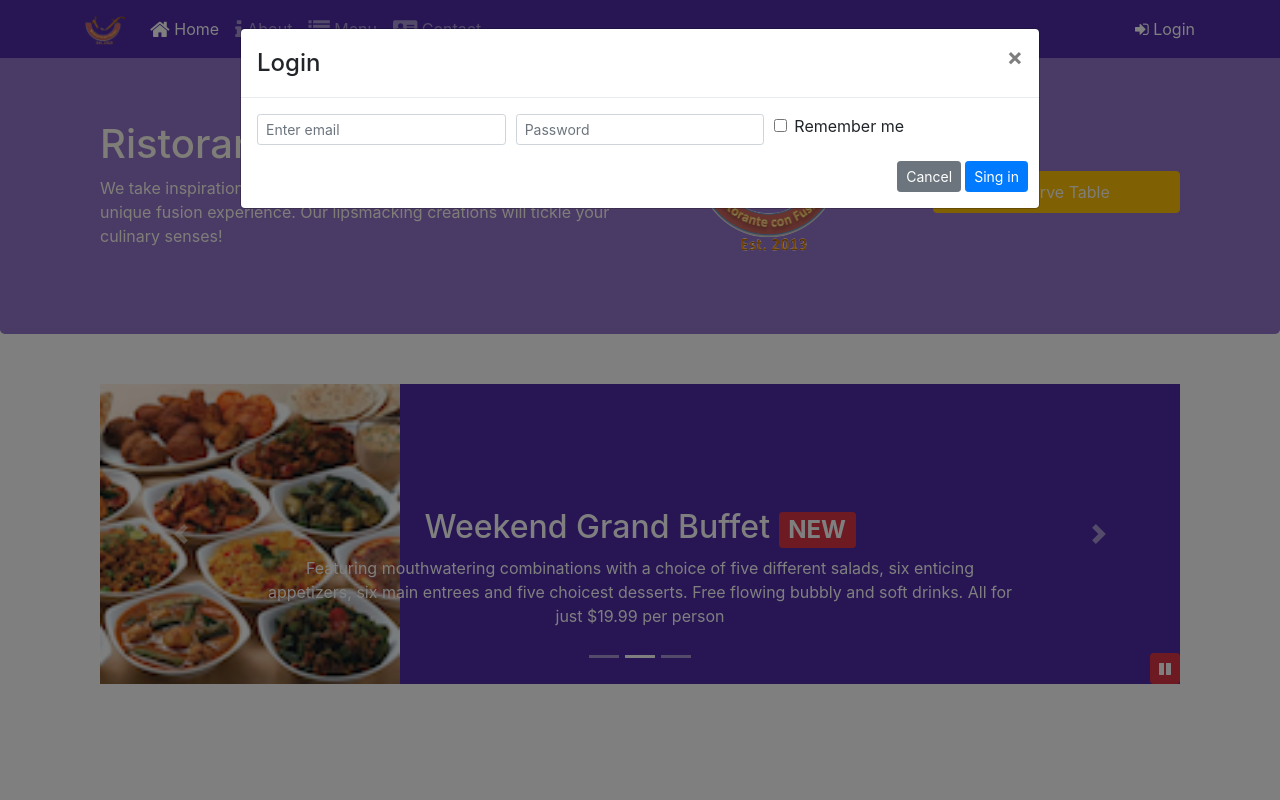
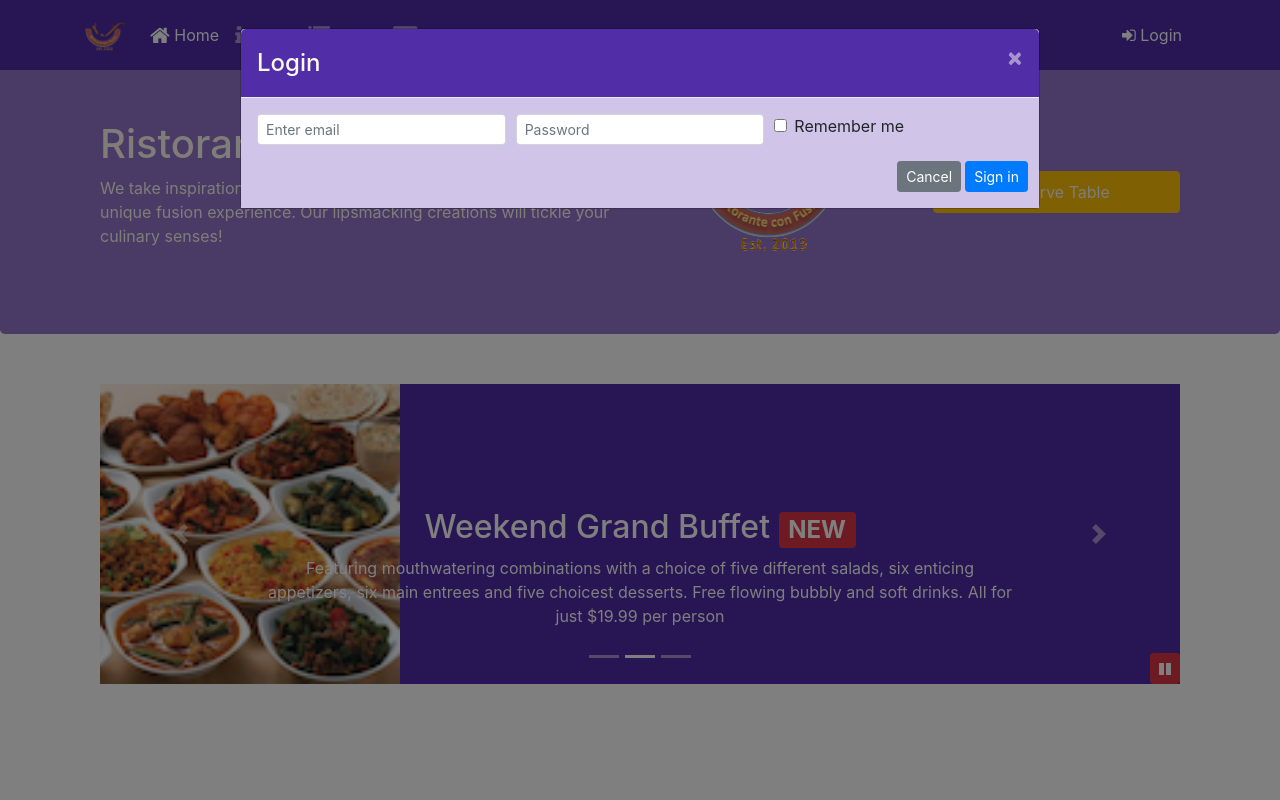
Before and after one commit to sidroniolima/conFusion, a website: page index.html in a window 1280 px wide. Both pictures are taken after a click on the link "Login". Shown: the top 800 px of the page. Drawn offline with nearby package versions, Linux system fonts and the light colour scheme.

Commit message:
Assignment 4

```diff
--- a/css/styles.scss
+++ b/css/styles.scss
@@ -79,3 +79,15 @@ body{
   position: absolute;
   bottom: 0px;
 }
+
+.modal-header {
+    background-color: $background-dark;
+    .modal-title, button
+    {
+      color: floralwhite;
+    }
+}
+
+.modal-body {
+  background-color: $background-pale;
+}
--- a/index.html
+++ b/index.html
@@ -32,7 +32,7 @@
                     <li class="nav-item"><a class="nav-link" href="./contactus.html"><span class="fa fa-address-card fa-lg"></span> Contact</a></li>
                 </ul>
                 <span class="navbar-text">
-                    <a data-toggle="modal" data-target="#loginModal">
+                    <a class="btn btn-link" id="button-sign-in">
                         <span class="fa fa-sign-in"></span>
                         Login
                     </a>
@@ -73,7 +73,7 @@
                         </div>
                         <div class="form-row">
                             <button type="button" class="btn btn-secondary btn-sm ml-auto" data-dismiss="modal">Cancel</button>
-                            <button type="submit" class="btn btn-primary btn-sm ml-1">Sing in</button>
+                            <button type="submit" class="btn btn-primary btn-sm ml-1">Sign in</button>
                         </div>
                     </form>
                 </div>
@@ -170,9 +170,8 @@
                 <div class="col-12 col-sm-3 align-self-center">
                     <a role="button"
                         class="btn btn-block btn-warning nav-link"
-                        data-toggle="modal"
-                        data-target="#reservationModal"
                         data-placement="bottom"
+                        id="button-reserve"
                     >
                     Reserve Table
                 </a>
@@ -350,6 +349,14 @@
                 $("#carouselButton").children("span").addClass('fa-pause');
             }
         });
+
+        $("#button-sign-in").click(function() {
+            $("#loginModal").modal('toggle');
+        });
+
+        $("#button-reserve").click(function() {
+            $("#reservationModal").modal('toggle');
+        });
     </script>
 </body>
 
```
Also changed, not shown: css/styles.css.
